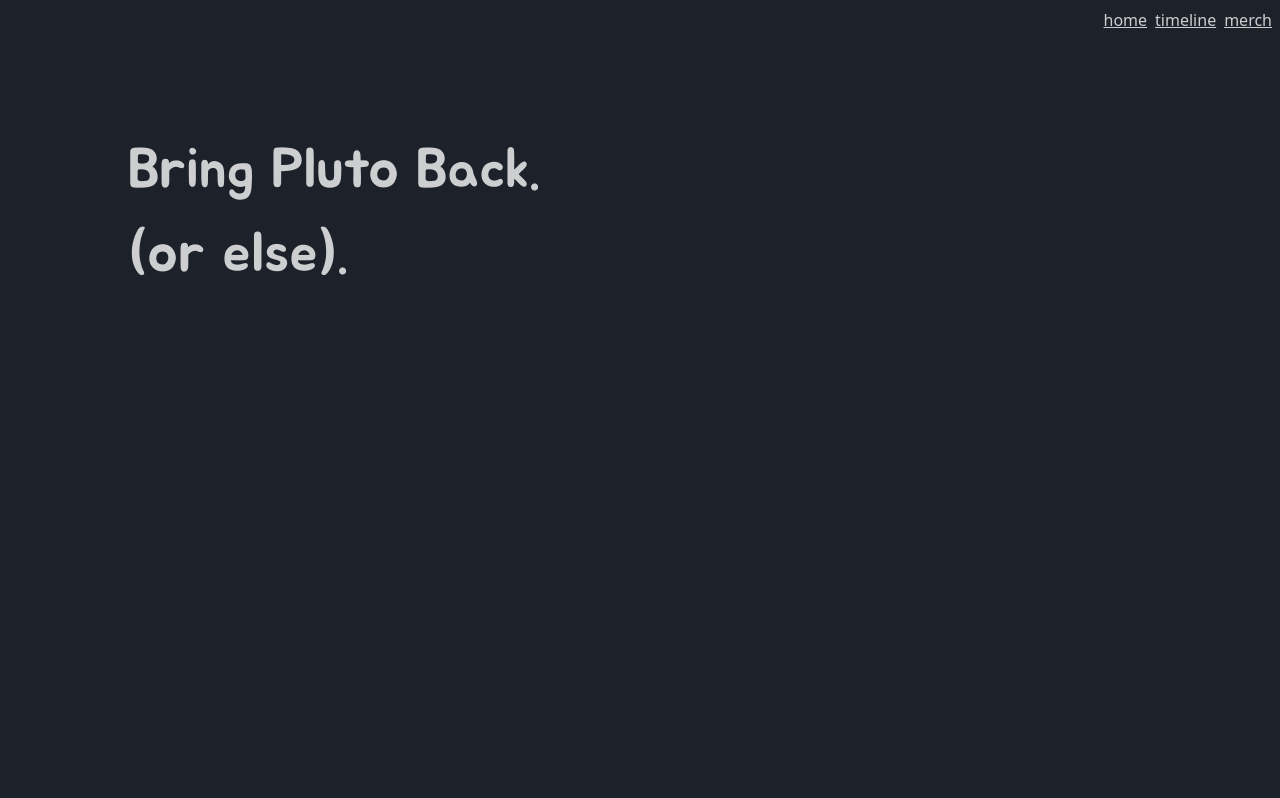
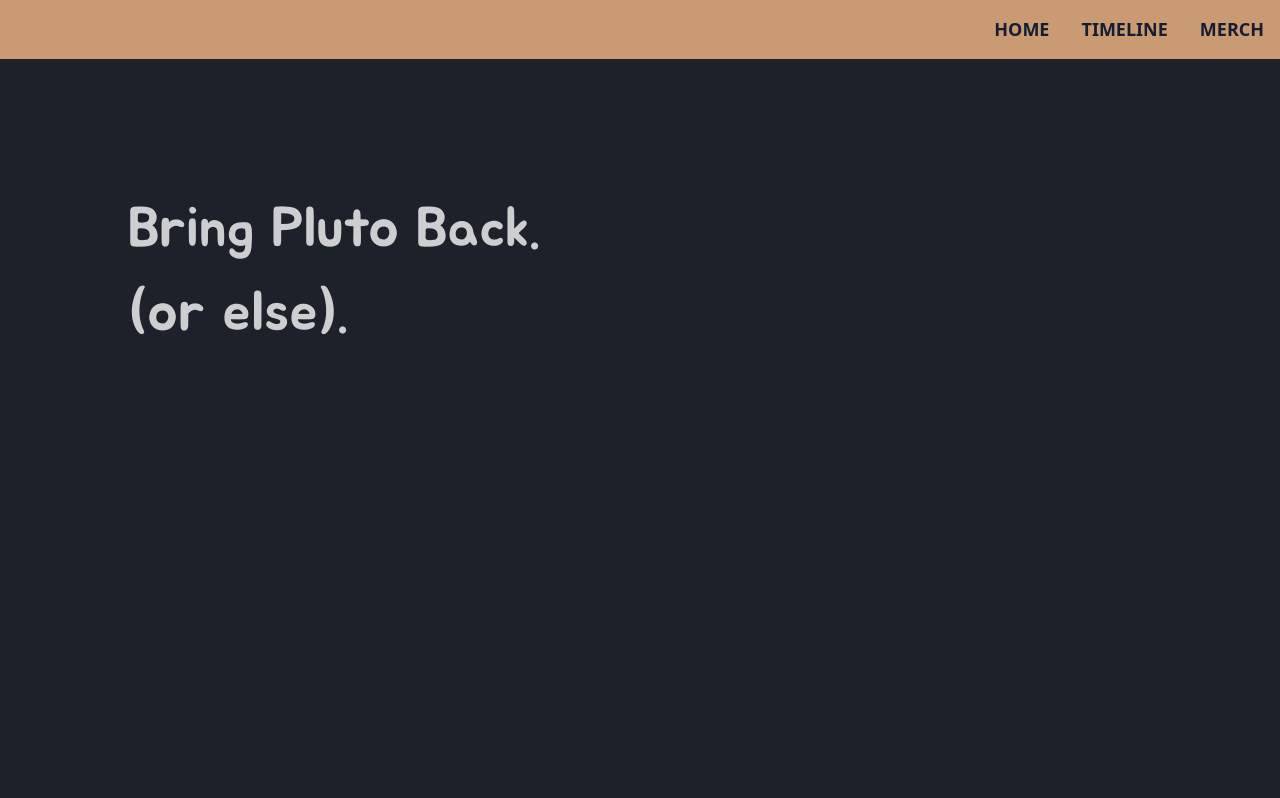
Before and after one commit to emilygorelik/reconsiderpluto, a React (Vite) app: page / in a window 1280 px wide. Shown: the top 798 px of the page. Built offline with nearby package versions, Linux system fonts and the light colour scheme; what tailwindcss-animated would draw is missing.

Commit message:
not shit nav bar

```diff
--- a/src/routes/Root.tsx
+++ b/src/routes/Root.tsx
@@ -2,14 +2,14 @@ import { Link, Outlet } from 'react-router-dom';
 export const Root = () => {
   return (
     <div className="relative">
-      <div className="absolute right-2 top-2 z-50 flex gap-x-2">
-        <Link to="/" className="underline">
+      <div className="flex justify-end w-full gap-4 bg-accent text-primary p-2 text-lg">
+        <Link to="/" className="uppercase p-2 rounded hover:bg-accent-focus font-bold">
           home
         </Link>
-        <Link to="/timeline" className="underline">
+        <Link to="/timeline" className="uppercase p-2 rounded hover:bg-accent-focus font-bold">
           timeline
         </Link>
-        <Link to="/merch" className="underline">
+        <Link to="/merch" className="uppercase p-2 rounded hover:bg-accent-focus font-bold">
           merch
         </Link>
       </div>
```
